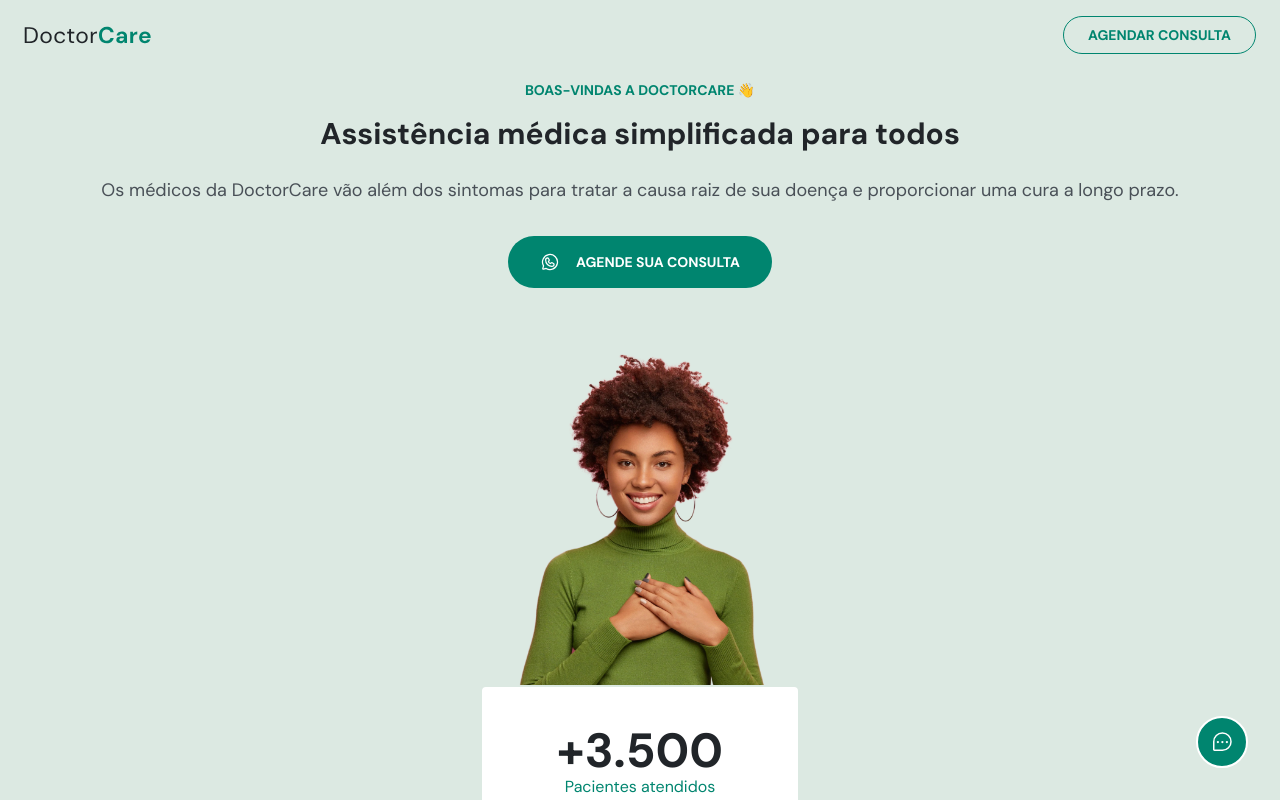
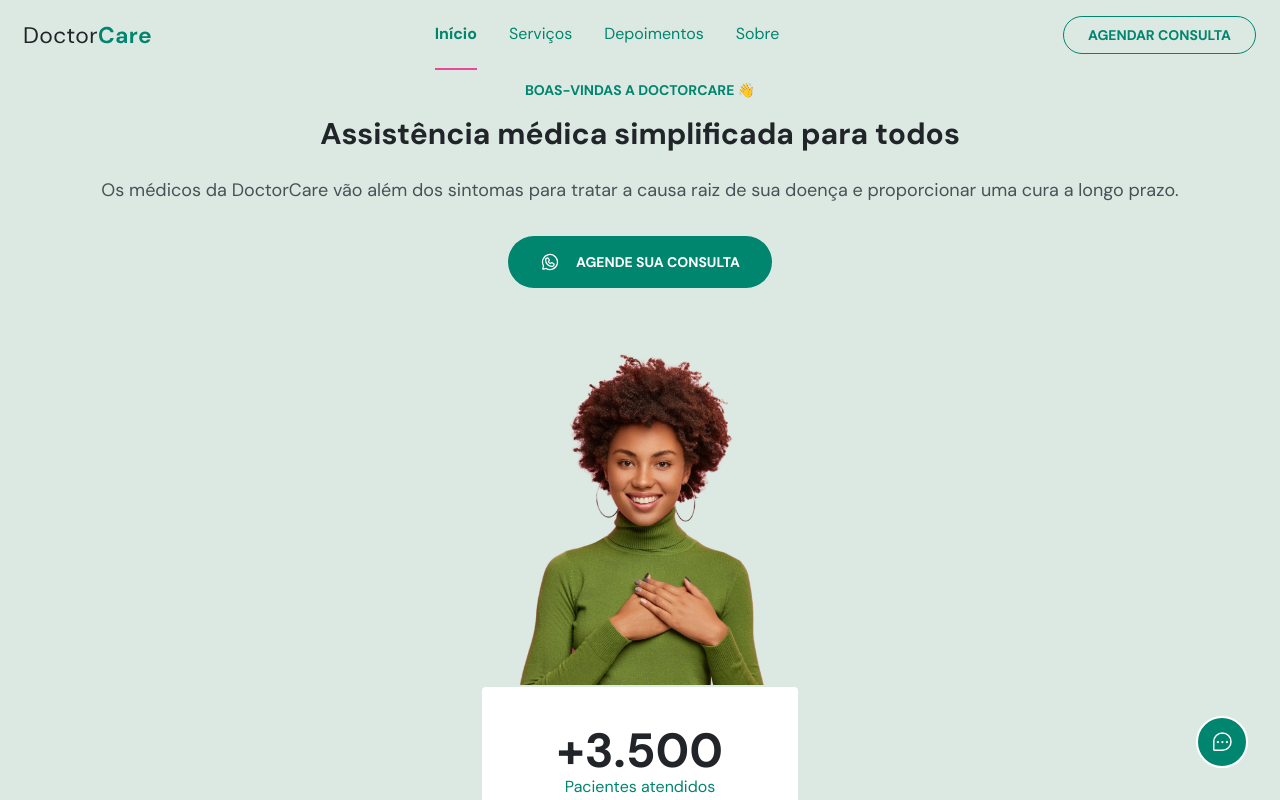
Before and after one commit to BrunoBecoski/NLW-8-Return-Impulse, a React (Vite) app in the folder web/: page / in a window 1280 px wide. Shown: the top 800 px of the page. Built offline with nearby package versions, Linux system fonts and the light colour scheme; no server answers.

Commit message:
Responsividade do NavBar

```diff
--- a/web/src/App.tsx
+++ b/web/src/App.tsx
@@ -1,15 +1,11 @@
-import { useState } from 'react';
-
 import { NavBar } from './components/NavBar';
 import { Page } from './components/page';
 import { Widget } from './components/Widget';
 
 export function App() {
-  const [menuIsOpen, setMenuIsOpen] = useState(false);
-
  return (
     <div>
-      <NavBar menuIsOpen={menuIsOpen} setMenuIsOpen={setMenuIsOpen}/>
+      <NavBar />
       <Page />
       <Widget />
     </div>
--- a/web/src/components/NavBar.tsx
+++ b/web/src/components/NavBar.tsx
@@ -7,14 +7,18 @@ import { SecondaryButton } from './common/SecondaryButton';
 import logoImageUrl from '../assets/logo.svg';
 import logoOnSurfaceUrl from '../assets/logoOnSurface.svg';
 
-interface NavBarProps {
-  menuIsOpen: boolean;
-  setMenuIsOpen: (data: boolean) => void;
-}
+export function NavBar() {
+  const [offset, setOffset] = useState(0);
+  const [menuIsOpen, setMenuIsOpen] = useState(false);
 
-export function NavBar({ menuIsOpen, setMenuIsOpen }: NavBarProps) {
- const [offset, setOffset] = useState(0);
- const divRef = useRef<HTMLDivElement>(null);
+  const [headerHeight, setHeaderHeight] = useState(0);
+  const [serviceHeight, setServiceHeight] = useState(0);
+  const [testimonialHeight, setTestimonialHeight] = useState(0);
+  const [aboutHeight, setAboutHeight] = useState(0);
+
+  const divRef = useRef<HTMLDivElement>(null);
+  const buttonRef = useRef<HTMLButtonElement>(null);
+  const ulRef = useRef<HTMLUListElement>(null);
 
   function setScroll() {
     setOffset(window.scrollY);
@@ -22,16 +26,29 @@ export function NavBar({ menuIsOpen, setMenuIsOpen }: NavBarProps) {
 
   function handleButtonList() {
     setMenuIsOpen(!menuIsOpen);
+    document.body.style.overflowY = !menuIsOpen ? "hidden" : "scroll";
   }
 
   function addStyle() {
     divRef.current?.classList.add("bg-brand-500");
-    divRef.current?.getElementsByClassName("button-list")[0].classList.add("text-brand-50");
+    divRef.current?.classList.remove("bg-brand-200");
+
+    buttonRef.current?.classList.add("text-brand-50");
+    buttonRef.current?.classList.remove("text-brand-500");
+
+    ulRef.current?.classList.add("text-brand-100");
+    ulRef.current?.classList.remove("text-brand-500");
   }
 
   function removeStyle() {
     divRef.current?.classList.remove("bg-brand-500");
-    divRef.current?.getElementsByClassName("button-list")[0].classList.remove("text-brand-50");
+    divRef.current?.classList.add("bg-brand-200");
+
+    buttonRef.current?.classList.remove("text-brand-50");
+    buttonRef.current?.classList.add("text-brand-500");
+
+    ulRef.current?.classList.remove("text-brand-100");
+    ulRef.current?.classList.add("text-brand-500");
   }
 
   function handleRedirect(value: string) {
@@ -56,9 +73,34 @@ export function NavBar({ menuIsOpen, setMenuIsOpen }: NavBarProps) {
     };
   }, []);
 
+  useEffect(() => {
+    setHeaderHeight(document.getElementById('header')?.offsetHeight as number);
+    setServiceHeight(document.getElementById('service')?.offsetHeight as number);
+    setTestimonialHeight(document.getElementById('testimonial')?.offsetHeight as number);
+    setAboutHeight(document.getElementById('about')?.offsetHeight as number);
+    setAboutHeight(document.getElementById('about')?.offsetHeight as number);
+  }, []);
+
+  useEffect(() => {
+    if(offset < headerHeight) {
+      console.log('header');
+    } else if (offset < headerHeight + serviceHeight) {
+      console.log('service');
+    } else if (offset < headerHeight + serviceHeight + testimonialHeight) {
+      console.log('testimonial');
+    } else if (offset < headerHeight + serviceHeight + testimonialHeight + aboutHeight) {
+      console.log('about');
+    } else {
+      console.log('footer');
+    }
+  }, [offset]);
+
   return (
-    <nav className="flex flex-col fixed z-50">
-      <div ref={divRef} className="flex justify-between items-center w-screen px-6 py-4 transition-colors">
+    <nav className="flex flex-col fixed z-50 ">
+      <div
+        ref={divRef}
+        className="flex justify-between items-center w-screen px-6 py-4 transition-colors"
+      >
         <a href="#">
           <img
             className="h-[18px]"
@@ -67,7 +109,11 @@ export function NavBar({ menuIsOpen, setMenuIsOpen }: NavBarProps) {
           />
         </a>
 
-        <button onClick={handleButtonList} className="button-list text-brand-500 md:hidden">
+        <button
+          ref={buttonRef}
+          onClick={handleButtonList}
+          className="text-brand-500 md:hidden"
+        >
           {
             menuIsOpen
             ? <X size={20} weight={'bold'} />
@@ -75,17 +121,51 @@ export function NavBar({ menuIsOpen, setMenuIsOpen }: NavBarProps) {
           }
         </button>
 
-        {/* <div
+        <ul
+          ref={ulRef}
+          className="hidden md:flex gap-8 text-brand-500"
+        >
+          <li className="
+            hover:opacity-80 font-bold
+            after:block after:relative after:w-full after:h-[2px] after:top-[22px] after:bg-pink-500
+          ">
+            <a onClick={() => handleRedirect("header")}>Início</a>
+          </li>
+
+          <li className="hover:opacity-80">
+            <a onClick={() => handleRedirect("service")}>Serviços</a>
+          </li>
+          <li className="hover:opacity-80">
+            <a onClick={() => handleRedirect("depositions")}>Depoimentos</a>
+          </li>
+          <li className="hover:opacity-80">
+            <a onClick={() => handleRedirect("about")}>Sobre</a>
+          </li>
+        </ul>
+
+        <SecondaryButton
+          className="hidden md:block"
+          onSurface={!(offset == 0)}
+          onClick={() => handleRedirect("contact")}
+        >
+          Agendar consulta
+        </SecondaryButton>
+
+      </div>
+
+      {
+        menuIsOpen &&
+        <div
           style={{ height: `calc(${window.innerHeight}px - ${divRef.current?.clientHeight}px)` }}
-          className="flex flex-col md:flex-row items-center justify-around w-screen text-center bg-brand-500 md:hidden"
+          className="flex flex-col items-center justify-around w-screen text-center bg-brand-500 md:hidden"
         >
           <div className="flex flex-col gap-10">
             <ul className="flex flex-col gap-10 text-brand-50 text-2xl font-bold">
               <li className="hover:opacity-80">
-                <a onClick={() => handleRedirect("home")}>Início</a>
+                <a onClick={() => handleRedirect("header")}>Início</a>
               </li>
               <li className="hover:opacity-80">
-                <a onClick={() => handleRedirect("services")}>Serviços</a>
+                <a onClick={() => handleRedirect("service")}>Serviços</a>
               </li>
               <li className="hover:opacity-80">
                 <a onClick={() => handleRedirect("depositions")}>Depoimentos</a>
@@ -99,6 +179,7 @@ export function NavBar({ menuIsOpen, setMenuIsOpen }: NavBarProps) {
               Agende sua consulta
             </PrimaryButton>
           </div>
+
 
           <ul className="flex gap-8 text-brand-50 md:hidden">
             <li className="hover:opacity-80">
@@ -117,16 +198,8 @@ export function NavBar({ menuIsOpen, setMenuIsOpen }: NavBarProps) {
               </a>
             </li>
           </ul>
-        </div> */}
-
-        <SecondaryButton
-          className="hidden md:block"
-          onSurface={!(offset == 0)}
-          onClick={() => handleRedirect("contact")}
-        >
-          Agendar consulta
-        </SecondaryButton>
-      </div>
+        </div>
+      }
     </nav>
   );
 }
--- a/web/src/components/page/Header.tsx
+++ b/web/src/components/page/Header.tsx
@@ -11,7 +11,7 @@ export function Header() {
   }
 
   return (
-    <header id="home" className="text-center px-6 pt-10 before:w-full before:h-[1040px] before:absolute before:top-0 before:left-0 before:z-[-1] before:bg-brand-200">
+    <header id="header" className="text-center px-6 pt-10 before:w-full before:h-[1040px] before:absolute before:top-0 before:left-0 before:z-[-1] before:bg-brand-200">
       <div className="flex flex-col items-center">
         <h4 className="text-sm font-bold uppercase text-brand-500 mt-10">Boas-vindas a DoctorCare 👋</h4>
         <h1 className="mt-4 font-bold text-3xl text-brand-headline" >Assistência médica simplificada para todos</h1>
--- a/web/src/components/page/Services.tsx
+++ b/web/src/components/page/Service.tsx
@@ -17,9 +17,9 @@ function Card({ title, text }: CardProps) {
   );
 }
 
-export function Services() {
+export function Service() {
   return (
-    <section id="services" className="px-6 mt-24 mb-24">
+    <section id="service" className="px-6 mt-24 mb-24">
       <header className="px-2 text-center mb-14">
         <h4 className="font-bold text-sm uppercase text-brand-500 mb-4">Serviços</h4>
         <h2 className="font-bold text-3xl text-brand-headline">Como podemos ajudá-lo a se sentir melhor?</h2>
--- a/web/src/components/page/Depositions.tsx
+++ b/web/src/components/page/Testimonial.tsx
@@ -23,7 +23,7 @@ function Card({ text, client }: CardProps) {
   );
 }
 
-export function Depositions() {
+export function Testimonial() {
   const carouselRef = useRef<HTMLDivElement>({} as HTMLDivElement);
   const [cardListDots, setCardListDots] = useState([true, false, false, false]);
 
@@ -37,7 +37,7 @@ export function Depositions() {
   }
 
   return (
-    <section id="depositions" className="px-6 py-24 bg-brand-50 rounded">
+    <section id="testimonial" className="px-6 py-24 bg-brand-50 rounded">
       <header className="mb-14">
         <h4 className="font-bold text-sm text-brand-500 uppercase mb-4">Depoimentos</h4>
         <h2 className="font-bold text-3xl text-brand-headline">O que os clientes dizem sobre o DoctorCare</h2>
--- a/web/src/components/page/index.tsx
+++ b/web/src/components/page/index.tsx
@@ -1,17 +1,17 @@
 import { About } from './About';
 import { Brands } from './Brands';
 import { Contact } from './Contact';
-import { Depositions } from './Depositions';
+import { Testimonial } from './Testimonial';
 import { Footer } from './Footer';
 import { Header } from './Header';
-import { Services } from './Services';
+import { Service } from './Service';
 
 export function Page() {
   return (
     <>
       <Header />
-      <Services />
-      <Depositions />
+      <Service />
+      <Testimonial />
       <Brands />
       <About />
       <Contact />
--- a/web/src/global.css
+++ b/web/src/global.css
@@ -12,3 +12,7 @@ body {
   @apply bg-brand-100 text-brand-paragraph;
   font-family: 'DM Sans', sans-serif;
 }
+
+a {
+  cursor: pointer;
+}
```
